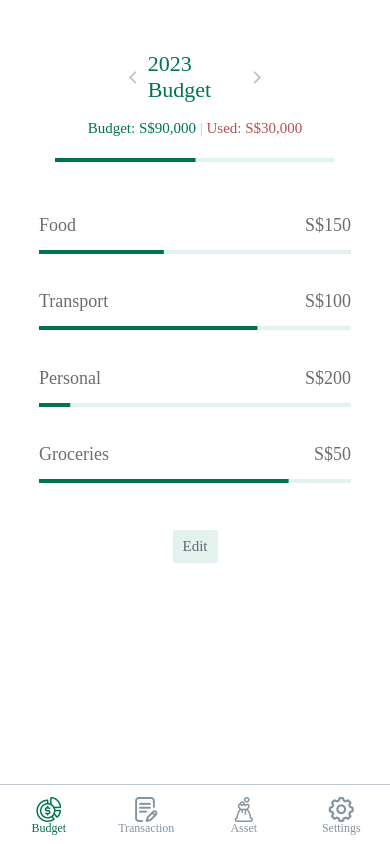
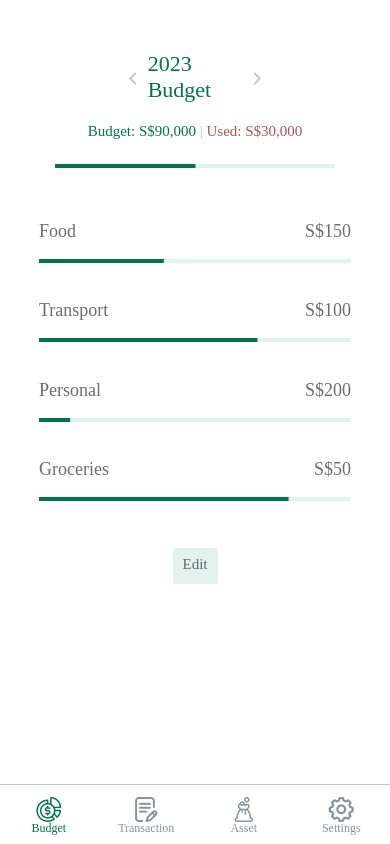
Before and after one commit to NganJason/Bytewise-RN, a React Native app: screen / in a window 390 px wide. Built offline with nearby package versions, Linux system fonts and the light colour scheme; a web font is replaced by a local one.

Commit message:
Fix styling

```diff
--- a/package.json
+++ b/package.json
@@ -24,6 +24,7 @@
     "react-native": "0.71.3",
     "react-native-safe-area-context": "^4.5.0",
     "react-native-screens": "^3.20.0",
+    "react-native-swipe-gestures": "^1.0.5",
     "react-native-vector-icons": "^9.2.0"
   },
   "devDependencies": {
--- a/src/Components/BaseText.js
+++ b/src/Components/BaseText.js
@@ -16,8 +16,7 @@ const BaseText = ({
   return (
     <Text
       style={{
-        fontFamily: theme.fontFamily.regular,
-        fontSize: theme.fontSizes.body,
+        ...styles.pStyle,
         ...style,
       }}
       h1Style={{ ...styles.h1Style, ...style }}
@@ -53,4 +52,9 @@ const getStyles = theme =>
       fontFamily: theme.fontFamily.regular,
       fontSize: theme.fontSizes.h4,
     },
+    pStyle: {
+      fontFamily: theme.fontFamily.regular,
+      fontSize: theme.fontSizes.body,
+      paddingBottom: 3,
+    },
   });
--- a/src/Screens/Transaction/TransactionScreen.js
+++ b/src/Screens/Transaction/TransactionScreen.js
@@ -69,7 +69,9 @@ const getStyles = theme =>
       paddingVertical: theme.spacing.xl,
     },
     headerItem: {
+      display: 'flex',
       justifyContent: 'center',
+      alignItems: 'center',
     },
     body: {
       width: '100%',
```
Also changed, not shown: 2 other files (tests, documents, lock files or other folders).
